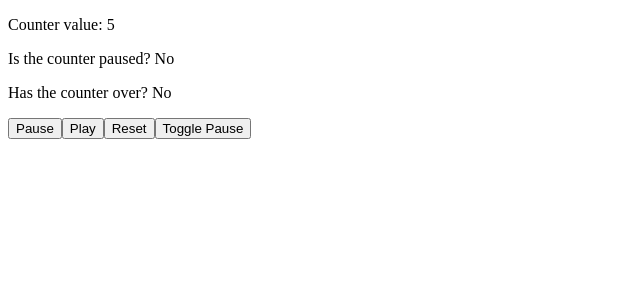
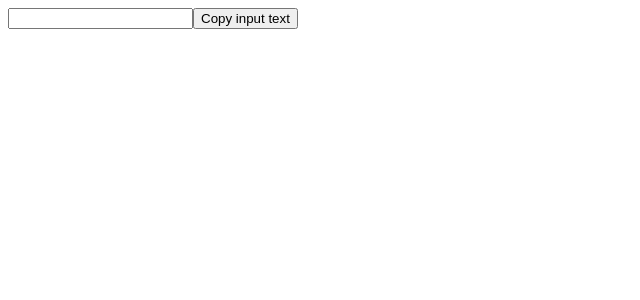
Before and after one commit to novajslabs/nova.js, a React (Vite) app: page / in a window 1280 px wide. Shown: the top 300 px of the page, without its empty margins (0-640 px from the left). Built offline with nearby package versions, Linux system fonts and the light colour scheme.

Commit message:
add useClipboard for ts #12

```diff
--- a/src/App.tsx
+++ b/src/App.tsx
@@ -1,18 +1,20 @@
-import { useCountdown } from "./hooks/js/useCountdown";
+import { useClipboard } from "./hooks/ts/useClipboard";
+import { useRef } from "react";
 
 function App() {
-  const { current, isPaused, isOver, pause, play, reset, togglePause } =
-    useCountdown(0, 10);
+  const { copiedText, copyToClipboard } = useClipboard();
+  const inputRef = useRef<HTMLInputElement>(null);
+
+  const handleClick = () => {
+    copyToClipboard(inputRef.current?.value || "")
+      .then(() => alert("Copied!"))
+      .catch(() => alert("Failed!"));
+  };
 
   return (
     <div>
-      <p>Counter value: {current}</p>
-      <p>Is the counter paused? {isPaused ? "Yes" : "No"}</p>
-      <p>Has the counter over? {isOver ? "Yes" : "No"}</p>
-      <button onClick={pause}>Pause</button>
-      <button onClick={play}>Play</button>
-      <button onClick={reset}>Reset</button>
-      <button onClick={togglePause}>Toggle Pause</button>
+      <input type="text" ref={inputRef} />
+      <button onClick={handleClick}>Copy input text</button>
     </div>
   );
 }
--- /dev/null
+++ b/src/hooks/ts/useClipboard.ts
@@ -0,0 +1,31 @@
+import { useState } from "react";
+
+export const useClipboard = () => {
+  const [copiedText, setCopiedText] = useState<string | null>("");
+
+  const copyToClipboard = (value: string) => {
+    return new Promise<string>((resolve, reject) => {
+      try {
+        if (navigator?.clipboard?.writeText) {
+          navigator.clipboard
+            .writeText(value)
+            .then(() => {
+              setCopiedText(value);
+              resolve(value);
+            })
+            .catch((e) => {
+              setCopiedText(null);
+              reject(e);
+            });
+        } else {
+          setCopiedText(null);
+          throw new Error("Clipboard not supported");
+        }
+      } catch (e) {
+        reject(e);
+      }
+    });
+  };
+
+  return { copiedText, copyToClipboard };
+};
```
